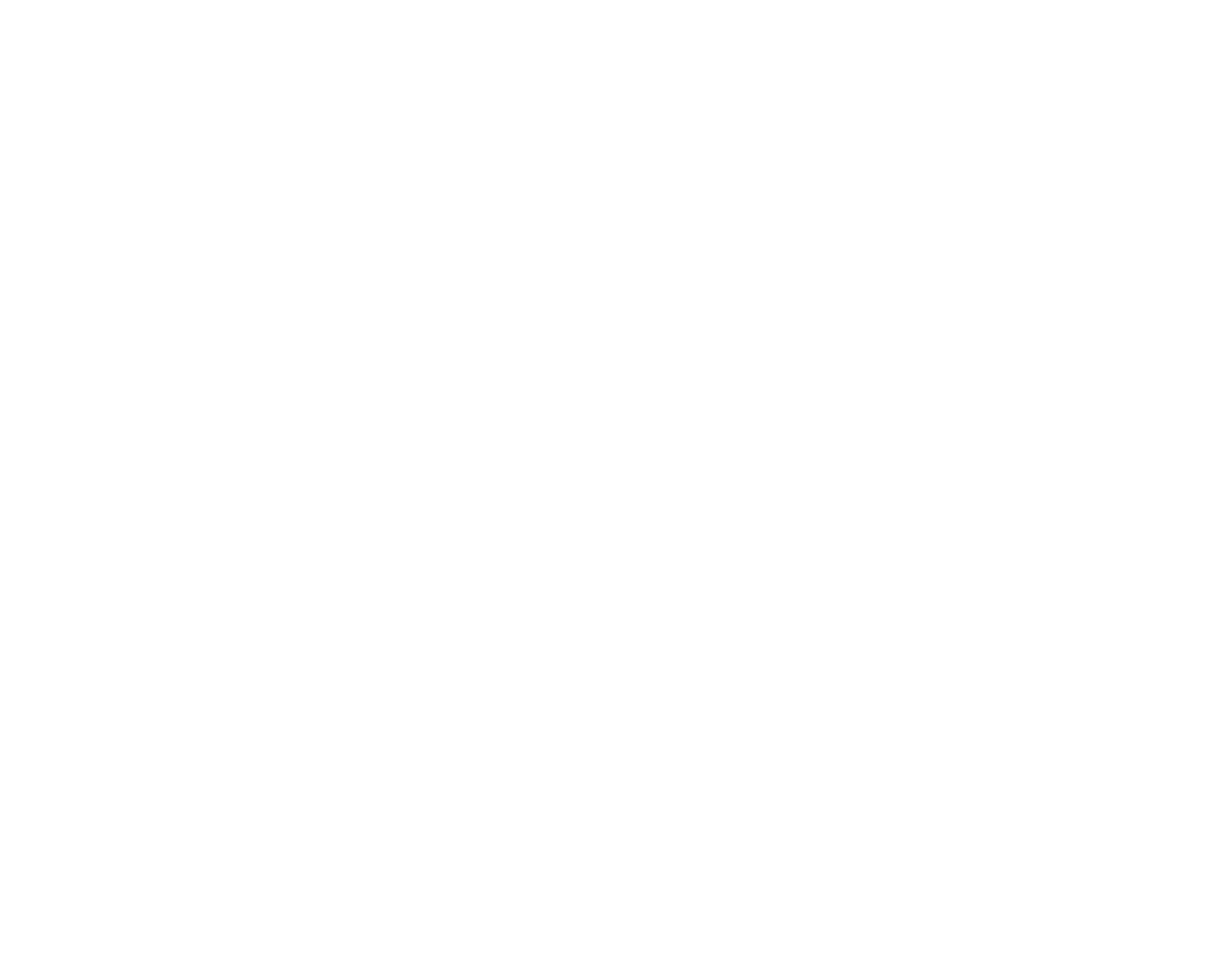
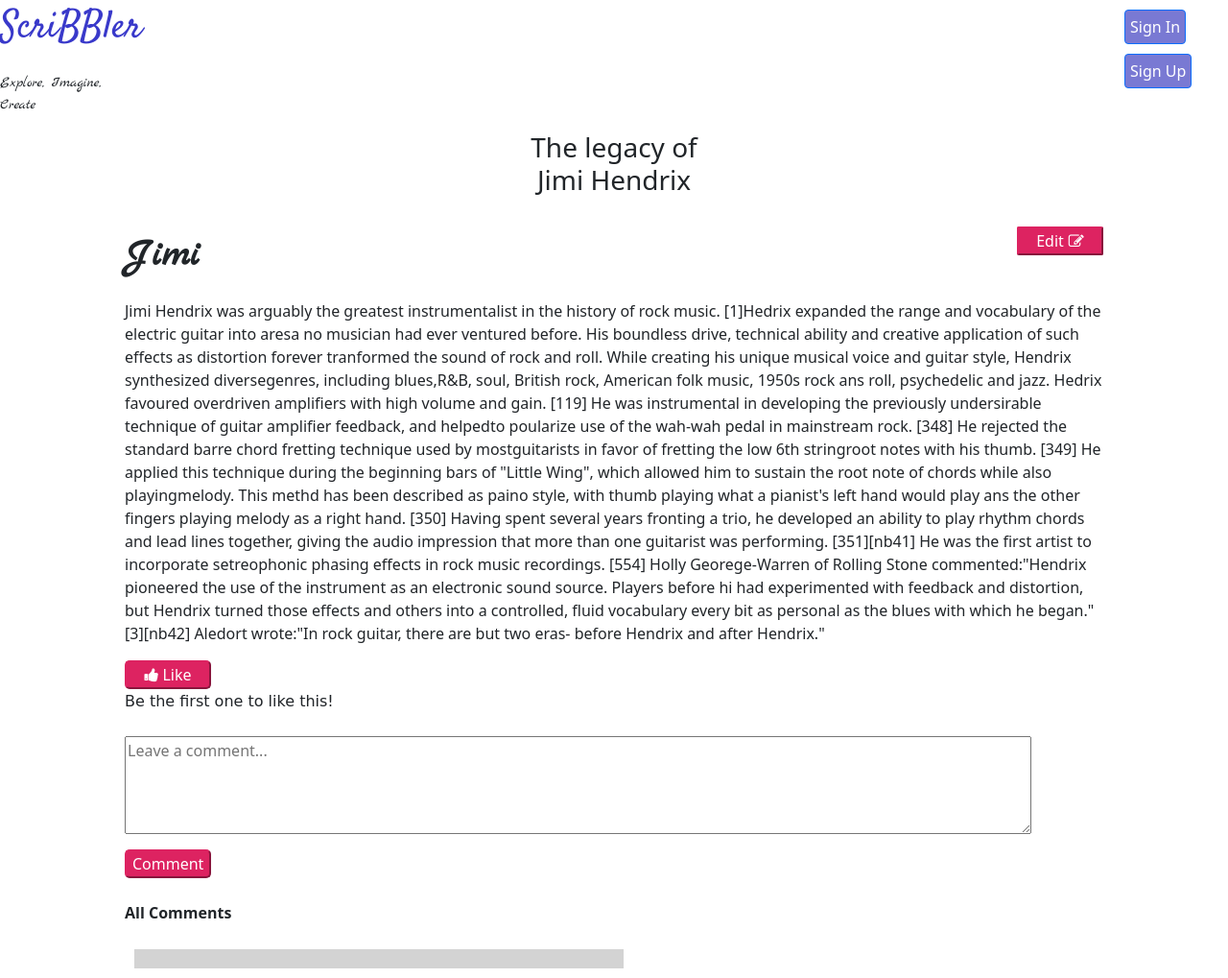
Before and after one commit to Nandeshwari29/Scribbler-Project, a plain HTML site: page html/post.html in a window 1280 px wide. Shown: the whole page at 96% size. Before the commit the page ends 800 px from the top, so only its background shows below. Drawn offline with nearby package versions, Linux system fonts and the light colour scheme.

Commit message:
commit for POST html file

```diff
--- a/html/post.html
+++ b/html/post.html
@@ -0,0 +1,137 @@
+<!DOCTYPE html>
+<html>
+
+<head>
+    <link rel="stylesheet" href="../style/post.css">
+    <meta charset="utf-8" />
+    <meta http-equiv="X-UA-Compatible" content="IE=edge">
+    <link rel="stylesheet" href="https://cdnjs.cloudflare.com/ajax/libs/font-awesome/4.7.0/css/font-awesome.min.css">
+    <link href="https://cdn.jsdelivr.net/npm/bootstrap@5.1.3/dist/css/bootstrap.min.css" rel="stylesheet" integrity="sha384-1BmE4kWBq78iYhFldvKuhfTAU6auU8tT94WrHftjDbrCEXSU1oBoqyl2QvZ6jIW3" crossorigin="anonymous">
+</head>
+
+<body>
+    <!-- TODO: Include code for header here -->
+    <!--Header-->
+    <div class="header">
+        <!--Header Text-->
+        <div class="text">
+             <p id="pageTitle" class="logo-title">ScriBBler</p>
+             <p class="middleText">Explore, Imagine, Create</p>
+        </div>
+        <!--Header Buttons-->
+        <div>
+            <!--Sign In button-->
+            <button type="button" class="btn btn-primary" id="topButton" data-bs-toggle="modal" data-bs-target="#exampleModal">Sign In</button>
+            <!-- Modal Sign in-->
+                <div class="modal fade" id="exampleModal" tabindex="-1" aria-labelledby="exampleModalLabel" aria-hidden="true">
+                <div class="modal-dialog">
+                    <div class="modal-content">
+                        <div class="modal-header">
+                            <h5 class="modal-title" id="exampleModalLabel">Welcome Back!</h5>
+                            <button type="button" class="btn-close" data-bs-dismiss="modal" aria-label="Close"></button>
+                        </div>
+                        <div class="modal-body">
+                            <form>
+                                <div class="mb-3">
+                                    <label for="exampleInputEmail1" class="form-label">User Name</label>
+                                    <input type="email" class="form-control" id="exampleInputEmail1" placeholder="Enter User Name" aria-describedby="emailHelp">
+                                </div>
+                                <div class="mb-3">
+                                    <label for="exampleInputPassword1" class="form-label">Password</label>
+                                    <input placeholder="Enter Password" type="password" class="form-control" id="exampleInputPassword1">
+                                </div>
+
+                                <button type="submit" class="btn btn-primary">Sign In</button>
+                            </form>
+                        </div>
+                    </div>
+                </div>
+            </div>
+             <!--Sign Up Button-->
+            <button type="button"  class="btn btn-primary" id="topButton" data-bs-toggle="modal" data-bs-target="#exampleModeSignUp">Sign Up</button>
+
+                <!-- Modal Sign up -->
+                <div class="modal fade" id="exampleModeSignUp" tabindex="-1" aria-labelledby="exampleModalLabel" aria-hidden="true">
+                    <div class="modal-dialog">
+                        <div class="modal-content">
+                            <div class="modal-header">
+                                <h5 class="modal-title" id="exampleModalLabel">Get Started</h5>
+                                <button type="button" class="btn-close" data-bs-dismiss="modal" aria-label="Close"></button>
+                            </div>
+                        <div class="modal-body">
+                            <form>
+                                <div class="mb-3">
+                                    <label for="exampleInputName1" class="form-label">Full Name</label>
+                                    <input type="text" placeholder="Enter Full Name" class="form-control" id="exampleInputName1" aria-describedby="emailHelp">
+                                </div>
+
+                                <div class="mb-3">
+                                    <label for="exampleInputUsername1" class="form-label">Username</label>
+                                    <input type="text" placeholder="Enter Username" class="form-control" id="exampleInputEmail1" aria-describedby="emailHelp">
+                                </div>
+
+                                <div class="mb-3">
+                                    <label for="exampleInputPassword1" class="form-label">Password</label>
+                                    <input placeholder="Enter a Password" type="password" class="form-control" id="exampleInputPassword1">
+                                </div>
+
+                                <div class="mb-3">
+                                    <label for="exampleInputPassword2" class="form-label">Confirm Password</label>
+                                    <input placeholder="Confirm Password" type="password" class="form-control" id="exampleInputPassword2">
+                                </div>
+
+                                <button type="submit" class="btn btn-primary">Sign Up</button>
+                            </form>
+                        </div>
+                    </div>
+                </div>
+            </div>
+        </div>
+    <!--the code for text-->
+    </div>
+    <h3 id="text-h3" contenteditable="true">The legacy of Jimi Hendrix</h3>
+    <br>
+    <!--edit button-->
+    <button type="button" id="edit-button" onclick="edit()">Edit<i class="fa fa-edit" style="padding-left: 5px;"></i></button>
+    <!--username-->
+    <p class="sub-heading">Jimi</p>
+    <!--paragraph content-->
+    <p id="paraText" contenteditable="true">Jimi Hendrix was arguably the greatest instrumentalist in the history of rock music.
+        [1]Hedrix expanded the range and vocabulary of the electric guitar into aresa no musician had ever ventured before.
+        His boundless drive, technical ability and creative application of such effects as distortion forever tranformed the sound of rock and roll.
+        While creating his unique musical voice and guitar style, Hendrix synthesized diversegenres, including blues,R&B, soul, British rock, American folk music, 1950s rock ans roll, psychedelic and jazz.
+        Hedrix favoured overdriven amplifiers with high volume and gain.
+        [119] He was instrumental in developing the previously undersirable technique of guitar amplifier feedback, and helpedto poularize use of the wah-wah pedal in mainstream rock.
+        [348] He rejected the standard barre chord fretting technique used by mostguitarists in favor of fretting the low 6th stringroot notes with his thumb.
+        [349] He applied this technique during the beginning bars of "Little Wing", which allowed him to sustain the root note of chords while also playingmelody.
+        This methd has been described as paino style, with thumb playing what a pianist's left hand would play ans the other fingers playing melody as a right hand.
+        [350] Having spent several years fronting a trio, he developed an ability to play rhythm chords and lead lines together, giving the audio impression that more than one guitarist was performing.
+        [351][nb41] He was the first artist to incorporate setreophonic phasing effects in rock music recordings.
+        [554] Holly Georege-Warren of Rolling Stone commented:"Hendrix pioneered the use of the instrument as an electronic sound source.
+        Players before hi had experimented with feedback and distortion, but Hendrix turned those effects and others into a controlled, fluid vocabulary every bit as personal as the blues with which he began."
+        [3][nb42] Aledort wrote:"In rock guitar, there are but two eras- before Hendrix and after Hendrix."
+    </p>
+     <!--like button-->
+    <div class="likeBlogButton" id="text-padding">
+        <button  id= "likeBlog" onclick="postLiked()"><!--Add button here-->
+        <i class="fa fa-thumbs-up" aria-hidden="true"></i> Like</button><br>
+        <span id="commentCount">Be the first one to like this!</span><br>
+    </div>
+    <div id="text-padding">
+        <br>
+        <textarea placeholder="Leave a comment..." id="userComments" value="" rows="4" cols="100"></textarea>
+        <br>
+        <button id="addList" onclick="addComments(userComments)">Comment</button>
+        <div id="addEventNames"></div>
+        <br>
+        <p id="comments-heading">All Comments</p>
+        <div class="commentscontainer">
+            <div id="commentsborder"></div>
+        </div>
+    </div>
+    <script src="../scripts/post.js"></script>
+    <script src="https://cdn.jsdelivr.net/npm/bootstrap@5.1.3/dist/js/bootstrap.bundle.min.js" integrity="sha384-ka7Sk0Gln4gmtz2MlQnikT1wXgYsOg+OMhuP+IlRH9sENBO0LRn5q+8nbTov4+1p" crossorigin="anonymous"></script>
+
+
+</body>
+</html>
--- /dev/null
+++ b/scripts/post.js
@@ -0,0 +1,42 @@
+var editMode=false;
+function addComments(userComments){
+    var addEventName = userComments.value +'<br>';
+    var a = document.getElementById('userComments');
+    document.getElementById('commentsborder').innerHTML += '<div class="comment">'+addEventName+'</div>';
+    a.value=a.defaultValue;
+}
+//Enter your code here
+var like = 0;
+function postLiked(){
+    document.getElementById("likeBlog").innerHTML='<i class="fa fa-thumbs-up" aria-hidden="true"></i> Liked!';
+    like = like+1;
+    if(like == 1){
+        document.getElementById("commentCount").innerHTML=1 + " person likes this!";
+    }
+    else{
+        document.getElementById("commentCount").innerHTML=like + " people have liked this!";
+    }
+
+
+}
+var num=0;
+function edit(){
+    if(!editMode){
+        var savebutton= 'Save<i class="fa fa-save"></i>';
+        document.getElementById('text-h3').style.borderColor='pink';
+        document.getElementById('text-h3').style.borderStyle='solid';
+
+        document.getElementById('paraText').style.borderColor='pink';
+        document.getElementById('paraText').style.borderStyle='solid';
+        document.getElementById('edit-button').innerHTML= savebutton;
+        editMode=true;
+    }
+    else{
+        var value = document.getElementById('text-h3');
+        document.getElementById('text-h3').style.border="none";
+        document.getElementById('paraText').style.border="none";
+        var editbutton= 'Edit<i class="fa fa-edit"></i>';
+        document.getElementById('edit-button').innerHTML= editbutton;
+
+    }
+}
--- /dev/null
+++ b/style/post.css
@@ -0,0 +1,125 @@
+/*Enter your code here*/
+/*google font url */
+@import url('https://fonts.googleapis.com/css2?family=Marck+Script&family=Satisfy&display=swap');
+.header{
+    display: flex;
+    align-content: center;
+    justify-content: center;
+    size: 200px;
+
+}
+.text{
+    margin-right: 80%;
+}
+#topButton{
+    background-color: rgb(121, 121, 211);
+    color: white;
+    padding: 5px;
+    align-items: left;
+    size: 50px;
+    margin-top: 10px;
+}
+.logo-title{
+    font-family: 'Satisfy',cursive;
+    color: rgb(57, 57, 202);
+    font-size: 40px;
+}
+.middleText{
+    font-family: 'Marck Script',cursive;
+    font-size: 15px;
+}
+#text-h3{
+    text-align: center;
+    margin-left: 550px;
+    margin-right: 550px;
+}
+.sub-heading{
+    font-family: 'Marck Script',cursive;
+    font-size: 40px;
+    font-weight: bold;
+    margin-left: 130px;
+}
+#paraText{
+    margin-left: 130px;
+    margin-right: 130px;
+}
+#text-padding{
+    margin-left: 130px;
+    margin-right: 130px;
+}
+#addList{
+    margin-top: 10px;
+    background-color: rgb(221, 35, 97);
+    color: white;
+    width: 90px;
+    border-color: rgb(221, 35, 97);
+    border-radius: 5px;
+}
+#likeBlog{
+    background-color: rgb(221, 35, 97);
+    color: white;
+    width: 90px;
+    border-color: rgb(221, 35, 97);
+    border-radius: 5px;
+
+}
+#usercomments{
+    margin-top: 50px;
+}
+#commentCount{
+    font-family: cursive;
+}
+#edit-button{
+    background-color: rgb(221, 35, 97);
+    color: white;
+    border-color: rgb(221, 35, 97);
+    border-radius: 2px;
+    float: right;
+    margin-right: 130px;
+    width: 90px;
+}
+[contenteditable] {
+    outline: 0px solid transparent;
+}
+#comments-heading{
+    font-weight: bold;
+}
+.commentscontainer{
+    min-height: 0px;
+    overflow: hidden;
+    margin-right: 500px;
+
+}
+#commentsborder{
+    background-color: lightgrey;
+    width: 100%;
+    margin: 10px;
+    padding: 10px;
+
+}
+.comment{
+    background-color: white;
+    margin: 10px;
+    padding: 10px;
+    margin-right: 20px;
+}
+@media  (max-width: 700px) {
+    .header{
+        align-content: center;
+    }
+
+    #topButton{
+        margin-left: 20px;
+        font-size: small;
+        height: 50px;
+        width: 80px;
+        float: right;
+    }
+    .text{
+        margin-right: 45%;
+    }
+    #text-h3{
+        margin-left: 159px;
+        margin-right: 150px;
+    }
+}
```
Also changed, not shown: html/postslist.html (+1 -1 lines), index.html (+1 -1 lines), style/index.css (+21 -11 lines), style/postlist.css (+26 -0 lines).
